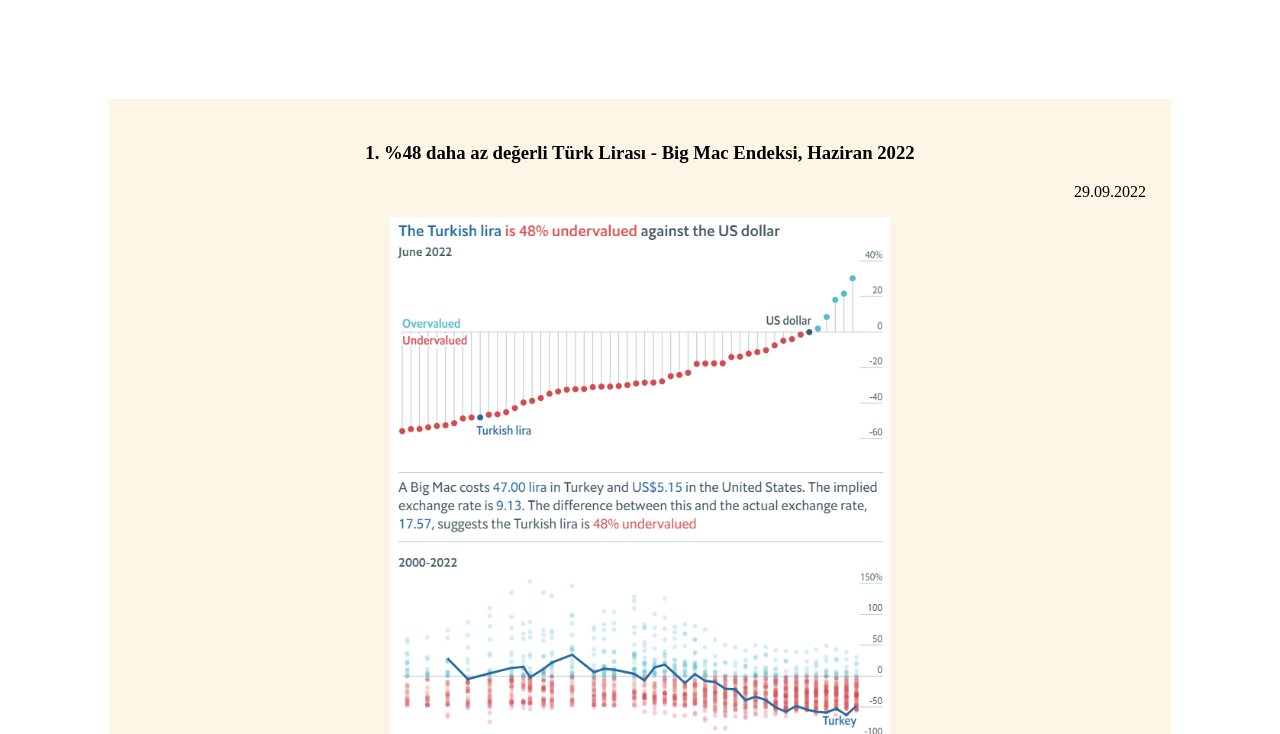
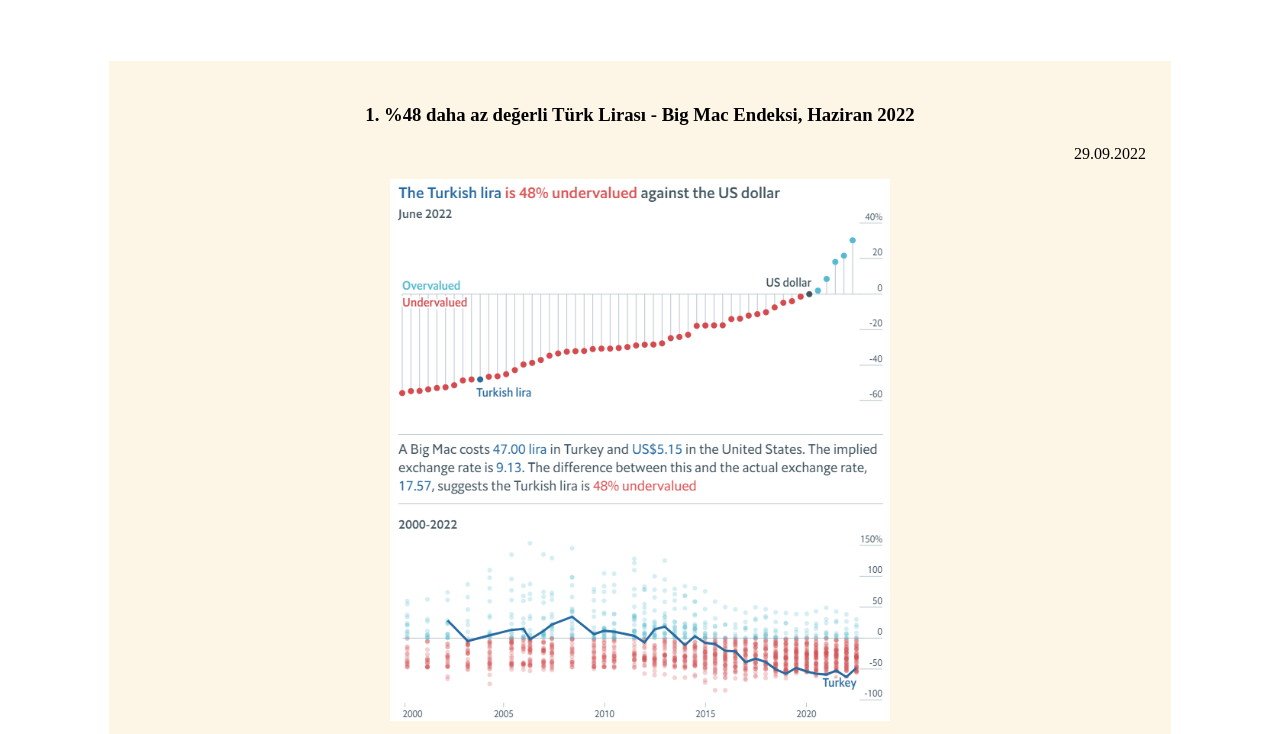
Before and after one commit to dkelesch/gorselzeka, a plain HTML site: page index.html in a window 1280 px wide. Shown: the part 61-795 px from the top of the page. Drawn offline with Linux system fonts and the light colour scheme.

Commit message:
Update index.html

```diff
--- a/index.html
+++ b/index.html
@@ -19,7 +19,10 @@
     pre {text-align: center;}
     div {text-align: center;
     padding: 25px;
-    margin: 8%;
+    margin-left: 8%;
+    margin-right: 8%;
+    margin-top: 5%;
+    margin-bottom: 5%;
     background-color:oldlace;
     }
 
```
